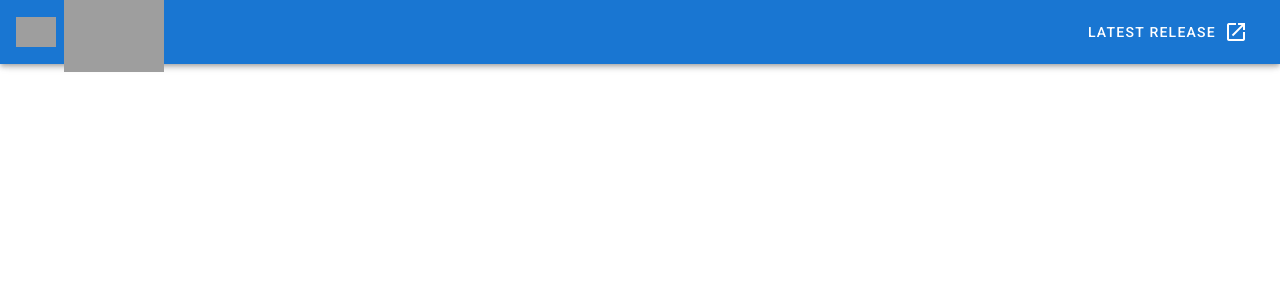
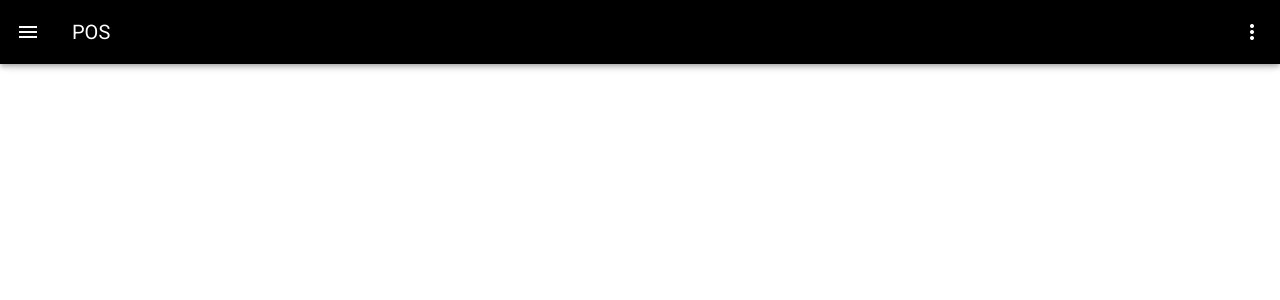
Before and after one commit to cl-dev-00/restaurant-manager-frontend, a Vue app: page /kitchen-room in a window 1280 px wide. Shown: the top 300 px of the page. Built offline with nearby package versions, Linux system fonts and the light colour scheme; grey boxes are pictures that could not be loaded.

Commit message:
Componentes para panel de navegacion izquierda y barra superior

```diff
--- a/src/App.vue
+++ b/src/App.vue
@@ -1,37 +1,7 @@
 <template>
   <v-app>
-    <v-app-bar app color="primary" dark>
-      <div class="d-flex align-center">
-        <v-img
-          alt="Vuetify Logo"
-          class="shrink mr-2"
-          contain
-          src="https://cdn.vuetifyjs.com/images/logos/vuetify-logo-dark.png"
-          transition="scale-transition"
-          width="40"
-        />
 
-        <v-img
-          alt="Vuetify Name"
-          class="shrink mt-1 hidden-sm-and-down"
-          contain
-          min-width="100"
-          src="https://cdn.vuetifyjs.com/images/logos/vuetify-name-dark.png"
-          width="100"
-        />
-      </div>
-
-      <v-spacer></v-spacer>
-
-      <v-btn
-        href="https://github.com/vuetifyjs/vuetify/releases/latest"
-        target="_blank"
-        text
-      >
-        <span class="mr-2">Latest Release</span>
-        <v-icon>mdi-open-in-new</v-icon>
-      </v-btn>
-    </v-app-bar>
+    <top-bar/>
 
     <v-main>
       <router-view />
@@ -40,9 +10,11 @@
 </template>
 
 <script>
+import TopBar from './components/TopBar.vue'
+
 export default {
   name: "App",
-
+  components:{TopBar},
   data: () => ({
     //
   }),
--- /dev/null
+++ b/src/components/TopBar.vue
@@ -0,0 +1,87 @@
+<template>
+  <div>
+    <!--Barra de navegacion superior-->
+    <v-app-bar color="black accent-4" dark>
+      <!--Icono para menu desplegale-->
+      <v-app-bar-nav-icon
+      @click.stop="drawer = !drawer">
+      </v-app-bar-nav-icon>
+
+      <v-toolbar-title>POS</v-toolbar-title>
+
+      <v-spacer></v-spacer>
+
+      <v-menu left bottom><!--Icono para opciones de barra superior-->
+        <template v-slot:activator="{ on, attrs }">
+          <v-btn icon v-bind="attrs" v-on="on">
+            <v-icon>mdi-dots-vertical</v-icon>
+          </v-btn>
+        </template>
+
+        <v-list><!--Lista de elementos opciones, boton barra superior-->
+          <v-list-item
+            v-for="n in 5"
+            :key="n"
+            @click="() => {}"
+          >
+            <v-list-item-title>Option {{ n }}</v-list-item-title>
+          </v-list-item>
+        </v-list>
+      </v-menu>
+    </v-app-bar>
+    <!-- SlideBar de navegacion izquierdo -->
+    <v-navigation-drawer
+      v-model="drawer"
+      dark
+      src="../assets/unnamed.jpg"
+      absolute
+      temporary
+    >
+      <v-list-item>
+        <v-list-item-avatar>
+          <v-img src="../assets/logo.png"></v-img>
+        </v-list-item-avatar>
+
+        <v-list-item-content>
+          <v-list-item-title>Restaurante</v-list-item-title>
+        </v-list-item-content>
+      </v-list-item>
+
+      <v-divider></v-divider>
+
+      <v-list><!-- Lista de Items del Menu -->
+        <v-list-item
+          v-for="item in items"
+          :key="item.title"
+          link
+        >
+          <v-list-item-icon>
+            <v-icon>{{ item.icon }}</v-icon>
+          </v-list-item-icon>
+
+          <v-list-item-content>
+            <v-list-item-title>{{ item.title }}</v-list-item-title>
+          </v-list-item-content>
+        </v-list-item>
+      </v-list>
+    </v-navigation-drawer>
+  </div>
+</template>
+
+<script>
+export default{
+    name: "TopBar",
+    mounted(){
+        console.log(this.$services);
+    },
+    data:()=>({
+      drawer: null,
+        items: [
+          { title: 'Inicio', icon: 'mdi-view-dashboard' },
+          { title: 'Caja', icon: 'mdi-forum' },
+          { title: 'Cocina', icon: 'mdi-forum' },
+          { title: 'Administracion', icon: 'mdi-forum' },
+        ],
+    })
+}
+</script>
--- a/src/views/kitchen-room/KitchenRoom.vue
+++ b/src/views/kitchen-room/KitchenRoom.vue
@@ -4,7 +4,8 @@
 
             <v-row>
                 <!-- Columnas de Cards, responsivo -->
-                <v-col  v-for="order in orders" :key="order.name"
+                <v-col
+                v-for="order in orders" :key="order.state"
                 xs="12" sm="6" md="4" lg="3" xl="2"
                 class="mb-0">
                     <!-- Configuracion de Card -->
@@ -76,16 +77,18 @@
 </template>
 
 <script>
+
 export default{
     data(){
         return{
             orders:[
-                { name:'Jose Adolfo', product:'Salchipapa' },
-                { name:'Martin Fierro', product:'Papitas' },
-                { name:'Dario Barassi', product:'Milanessa' },
-                { name:'Jose Adolfo', product:'Salchipapa' },
-                { name:'Martin Fierro', product:'Papitas' },
-                { name:'Dario Barassi', product:'Milanessa' }
+                { name:'Jose Adolfo', product:'Salchipapa',state:'true' },
+                { name:'Martin Fierro', product:'Papitas', state:'true' },
+                { name:'Dario Barassi', product:'Milanessa',state:'true' },
+                { name:'Jose Adolfo', product:'Salchipapa',state:'true' },
+                { name:'Martin Fierro', product:'Papitas',state:'true' },
+                { name:'Dario Barassi', product:'Milanessa',state:'true' },
+                { name:'Chele Ibañez', product:'Mesa 2',state:'false'}
             ],
 
             items: [
@@ -111,6 +114,7 @@
                 },
 
             ],
+
         }
     }
 }
```
Also changed, not shown: src/components/SideBarMenu.vue (added, +35 -0 lines), src/assets/unnamed.jpg (added).
